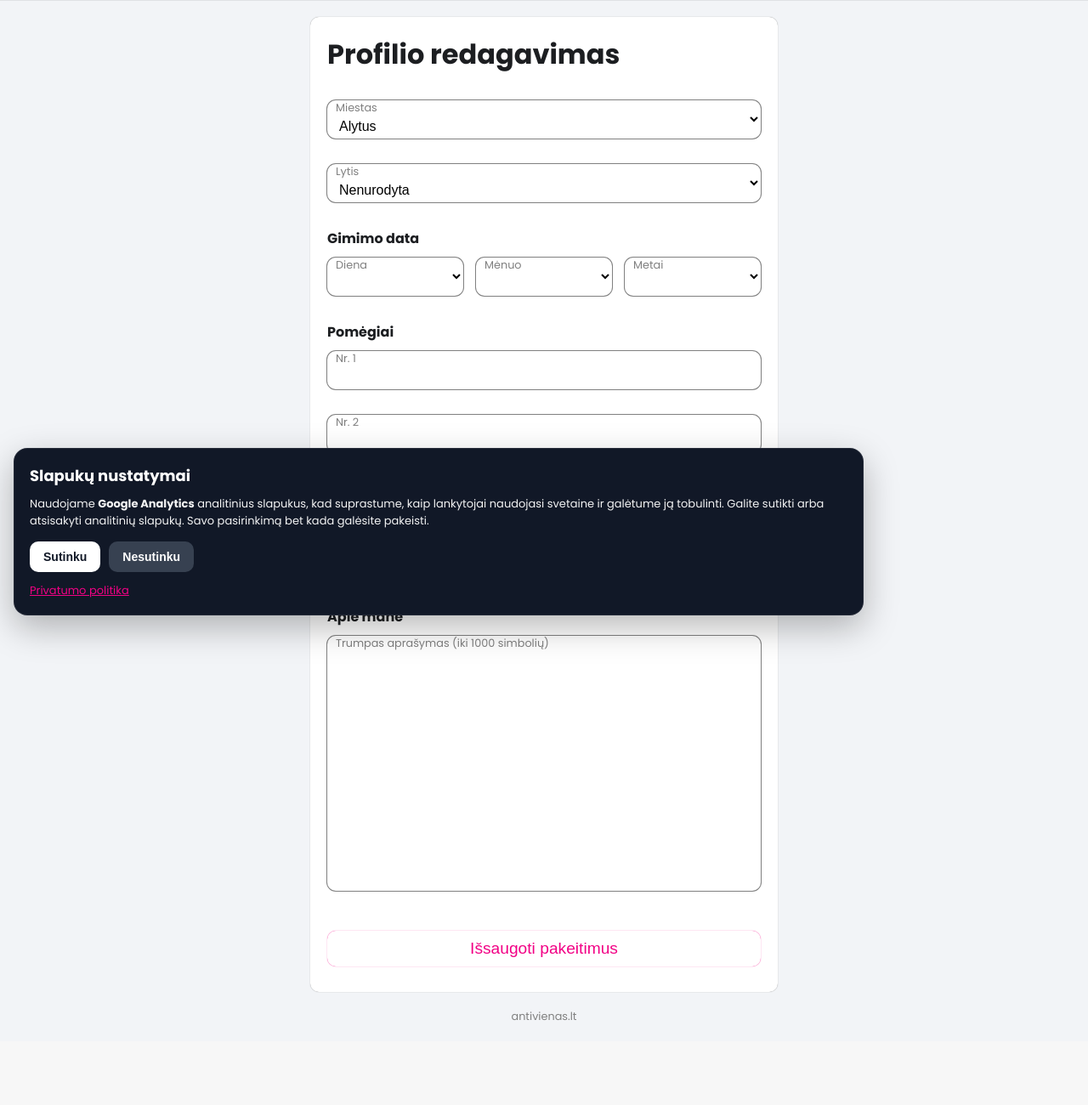
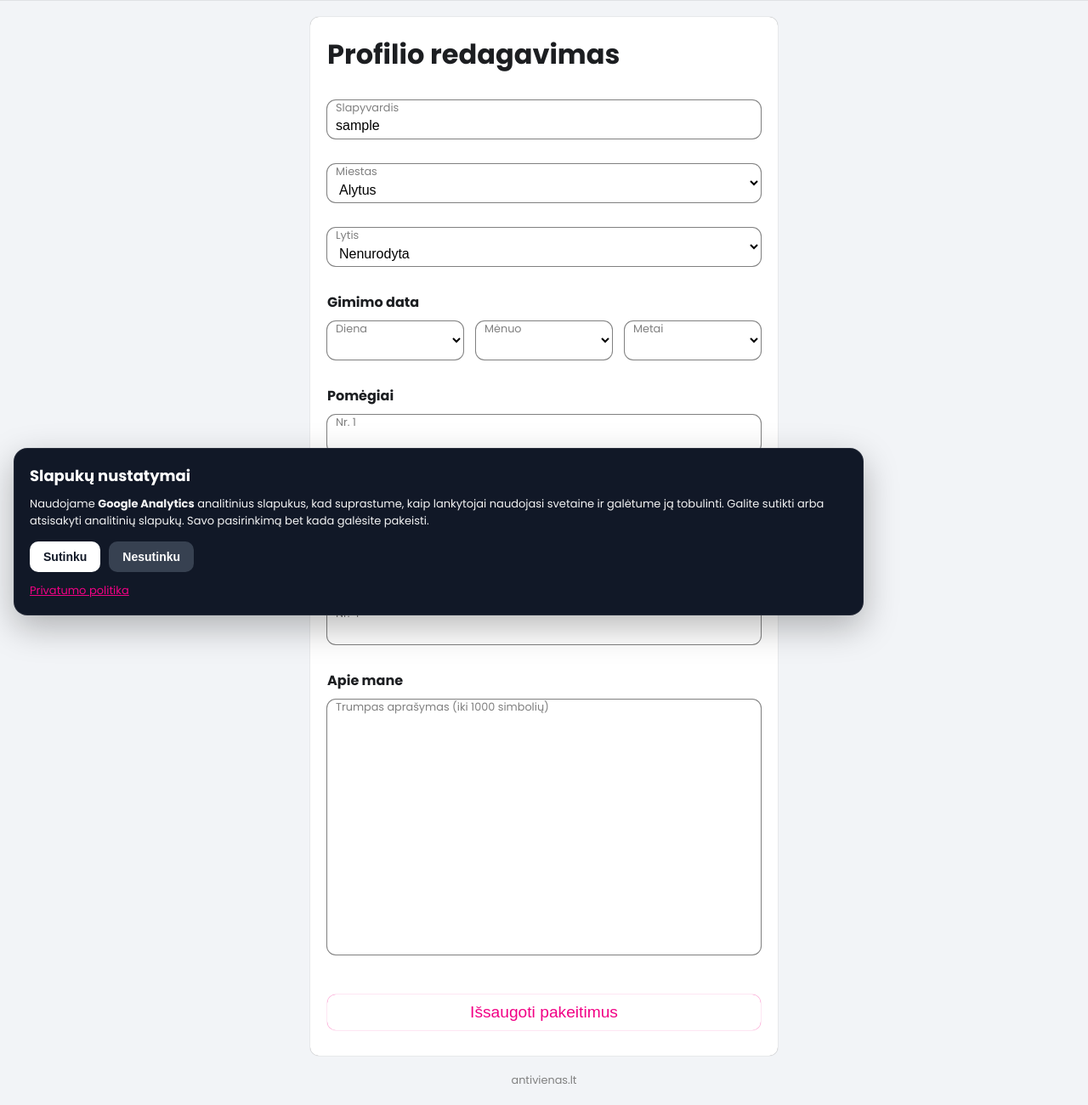
Before and after one commit to antivienas-lt/antivienas, a Django app: page /edit-profile/ in a window 1280 px wide. Shown: the part 60-1360 px from the top of the page at 85% size. Before the commit the page ends 1261 px from the top, so only its background shows below. Run offline with Django 5.2, Linux system fonts and the light colour scheme; the visitor is signed in with stand-in values (Sample User, id 1); parts of the project's set-up code (start-up, migrations or seed data) failed here and were passed over.

Commit message:
added change username func

```diff
--- a/app/views.py
+++ b/app/views.py
@@ -207,7 +207,7 @@ def AutoSaveProfileFunc(request):
         value = data.get('value')
         user = request.user
 
-        allowed_fields = ['city', 'gender', 'interest1', 'interest2', 'interest3', 'interest4','about_description', 'birthdate']
+        allowed_fields = ['username', 'city', 'gender', 'interest1', 'interest2', 'interest3', 'interest4','about_description', 'birthdate']
 
         if field not in allowed_fields:
             return JsonResponse({'error': f'Invalid field: {field}'}, status=400)
@@ -230,7 +230,7 @@ def AutoSaveProfileFunc(request):
 
         # Run model validation (only for changed field)
         try:
-            user.full_clean(validate_unique=False)  # skip unique check if not needed
+            user.full_clean(validate_unique=True)
             user.save(update_fields=[field] if field != 'birthdate' else ['birthdate'])
             return JsonResponse({'status': 'ok', 'saved_field': field})
         except ValidationError as e:
--- a/templates/EditProfile.html
+++ b/templates/EditProfile.html
@@ -13,6 +13,10 @@
     <h1>Profilio redagavimas</h1>
     <form action="" class="profile-edit-form" method="POST">
       {% csrf_token %}
+      <div class="form-field-input">
+        <label for="username">Slapyvardis</label>
+        <input type="text" name="username" id="" value="{{ request.user.username }}">
+      </div>
       <div class="form-field-input">
         <label for="city">Miestas</label>
         <select name="city" id="">
```
